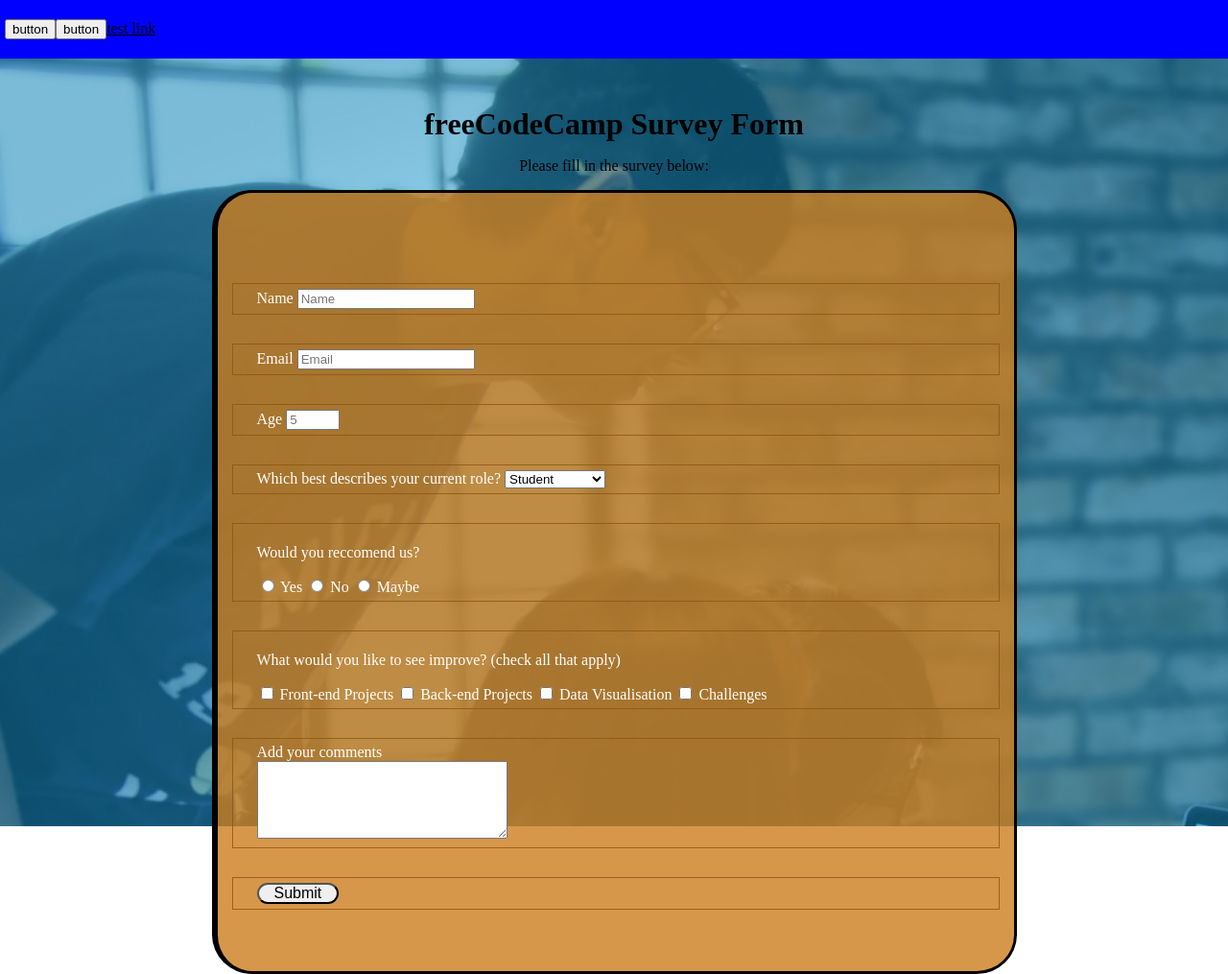
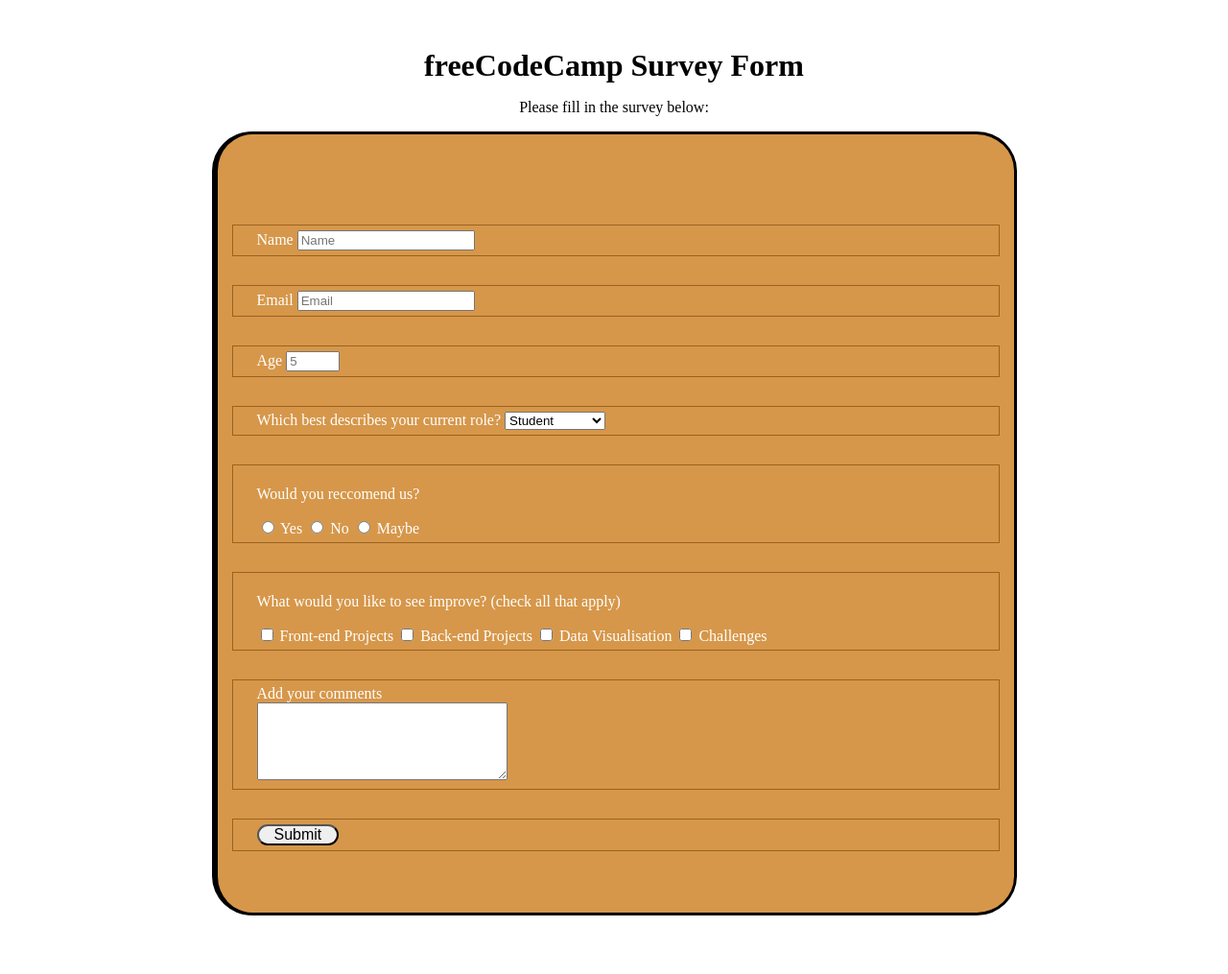
Before and after one commit to Richmundus/codeCampP1, a plain HTML site: page index.html in a window 1280 px wide. Shown: the whole page at 96% size. After the commit the page ends 954 px from the top, so only its background shows below. Drawn offline with Linux system fonts and the light colour scheme.

Commit message:
Update and rename codecamp1.html to index.html

```diff
--- a/codecamp1.html
+++ b/index.html
@@ -8,9 +8,7 @@
     <link rel="stylesheet" href="styles.css">
 </head>
 <body>
-    <nav class="header"><button>button</button><button>button</button><a href="test">test link</a></nav>
-    <div class="image">
-        <div class="image-overlay">
+
 
 
         <h1 id="title">freeCodeCamp Survey Form</h1>
```
